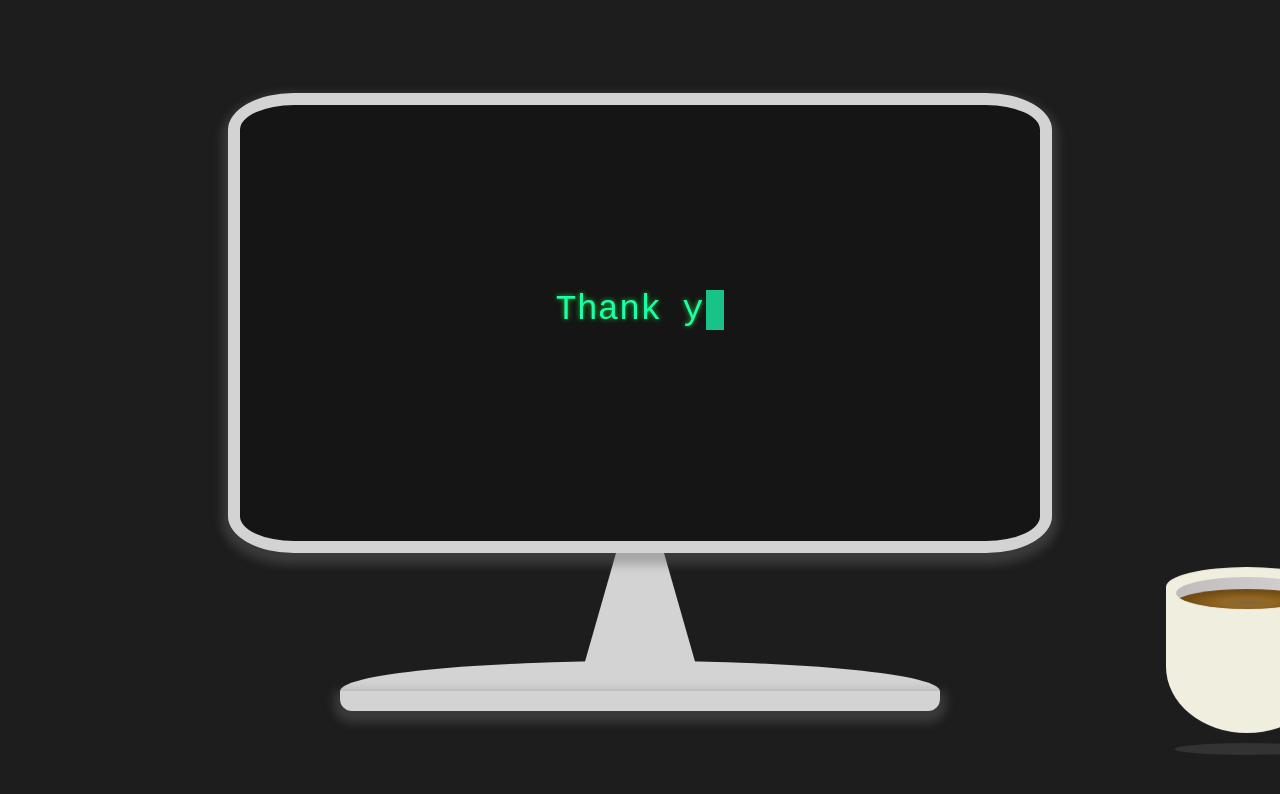
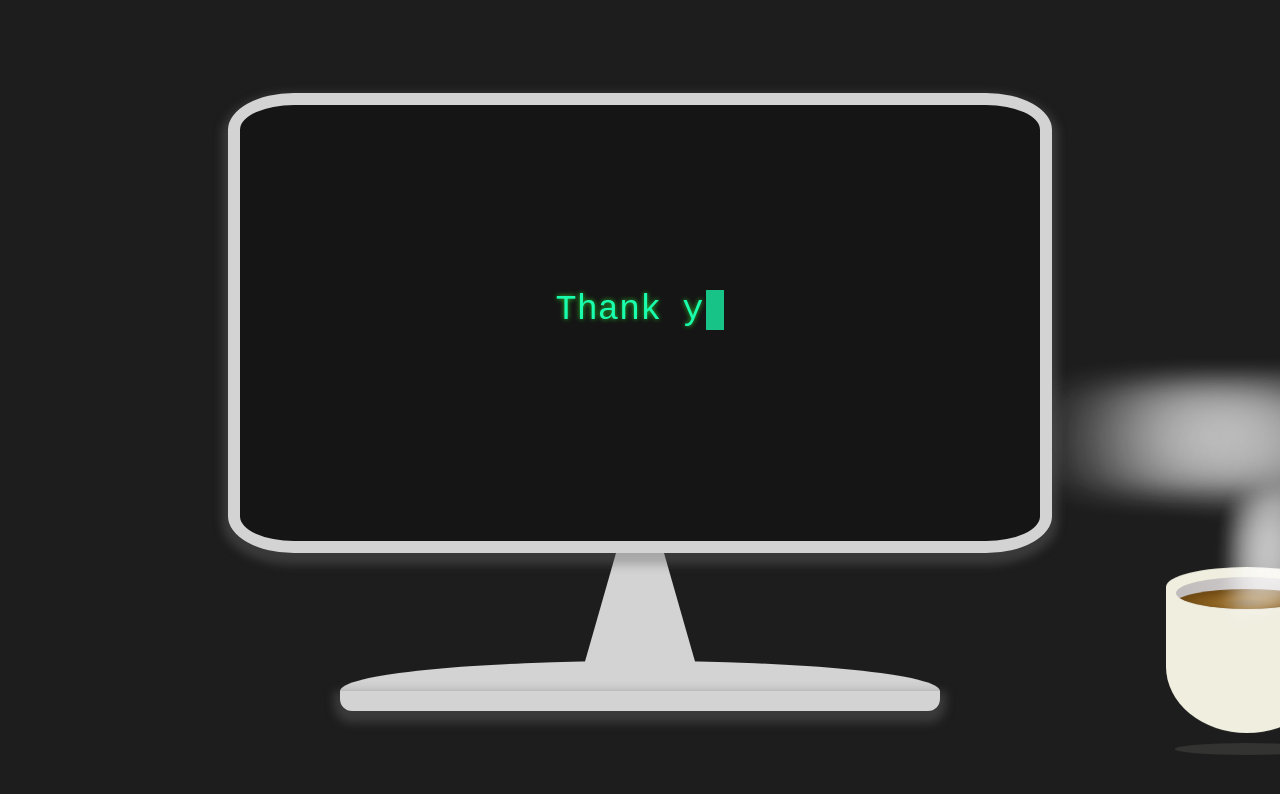
Before and after one commit to frse97/portfolio.frse, a Next.js app: page / in a window 1280 px wide. Shown: the top 794 px of the page. Built offline with nearby package versions, Linux system fonts and the light colour scheme.

Commit message:
Added basic vapor effect for coffe mug.

```diff
--- a/src/components/Device/PCDevice/PortfolioPCCoffeMug/PortfolioPCCoffeMug.scss
+++ b/src/components/Device/PCDevice/PortfolioPCCoffeMug/PortfolioPCCoffeMug.scss
@@ -13,6 +13,60 @@ $mug-color: #f0eedf;
   animation-duration: 2s;
   animation-iteration-count: infinite;
   animation-timing-function: ease-in-out;
+
+  .pc-device-coffe-vapor {
+    position: relative;
+    display: flex;
+    z-index: 1;
+    padding: 0 20px;
+
+    .vapor1 {
+      --i: 1;
+    }
+    .vapor2 {
+      --i: 2;
+    }
+    .vapor3 {
+      --i: 3;
+    }
+    .vapor4 {
+      --i: 4;
+    }
+    .vapor5 {
+      --i: 5;
+    }
+    .vapor6 {
+      --i: 6;
+    }
+    .vapor7 {
+      --i: 7;
+    }
+    .vapor8 {
+      --i: 8;
+    }
+    .vapor9 {
+      --i: 9;
+    }
+    .vapor10 {
+      --i: ;
+    }
+
+    span {
+      position: relative;
+      bottom: 50px;
+      display: block;
+      margin: 0 2px 50px;
+      min-width: 8px;
+      height: 120px;
+      background: #fff;
+      border-radius: 50%;
+
+      animation: vaporanimate 10s linear infinite;
+      filter: blur(8px);
+
+      animation-delay: calc(var(--i) * -0.5s);
+    }
+  }
 
   .pc-device-coffe-circle {
     position: absolute;
@@ -144,3 +198,22 @@ $mug-color: #f0eedf;
     transform: scaleX(0.9);
   }
 }
+
+@keyframes vaporanimate {
+  0% {
+    transform: translateY(0) scaleX(1);
+    opacity: 0;
+  }
+  15% {
+    opacity: 1;
+  }
+  50% {
+    transform: translateY(-75px) scaleX(5);
+  }
+  95% {
+    opacity: 0.5;
+  }
+  100% {
+    transform: translateY(-150px) scaleX(10);
+  }
+}
--- a/src/components/Device/PCDevice/PortfolioPCCoffeMug/PortfolioPCCoffeMug.tsx
+++ b/src/components/Device/PCDevice/PortfolioPCCoffeMug/PortfolioPCCoffeMug.tsx
@@ -6,11 +6,23 @@ export interface IPortfolioPCCoffeMug {
 
 const PortfolioPCCoffeMug: React.FC<IPortfolioPCCoffeMug> = props => {
   return <div className="pc-device-coffe-mug">
+    <div className="pc-device-coffe-vapor">
+      <span id="1" className="vapor1"></span>
+      <span id="2" className="vapor2"></span>
+      <span id="3" className="vapor3"></span>
+      <span id="4" className="vapor4"></span>
+      <span id="5" className="vapor5"></span>
+      <span id="6" className="vapor6"></span>
+      <span id="7" className="vapor7"></span>
+      <span id="8" className="vapor8"></span>
+      <span id="9" className="vapor9"></span>
+      <span id="10" className="vapor10"></span>
+    </div>
     <div className="pc-device-coffe-circle">
       <div className="pc-device-coffe-liquid" />
     </div>
     <div className="pc-device-coffe-handle" />
-  </div>
+  </div >
 }
 
 export default memo(PortfolioPCCoffeMug);
```
